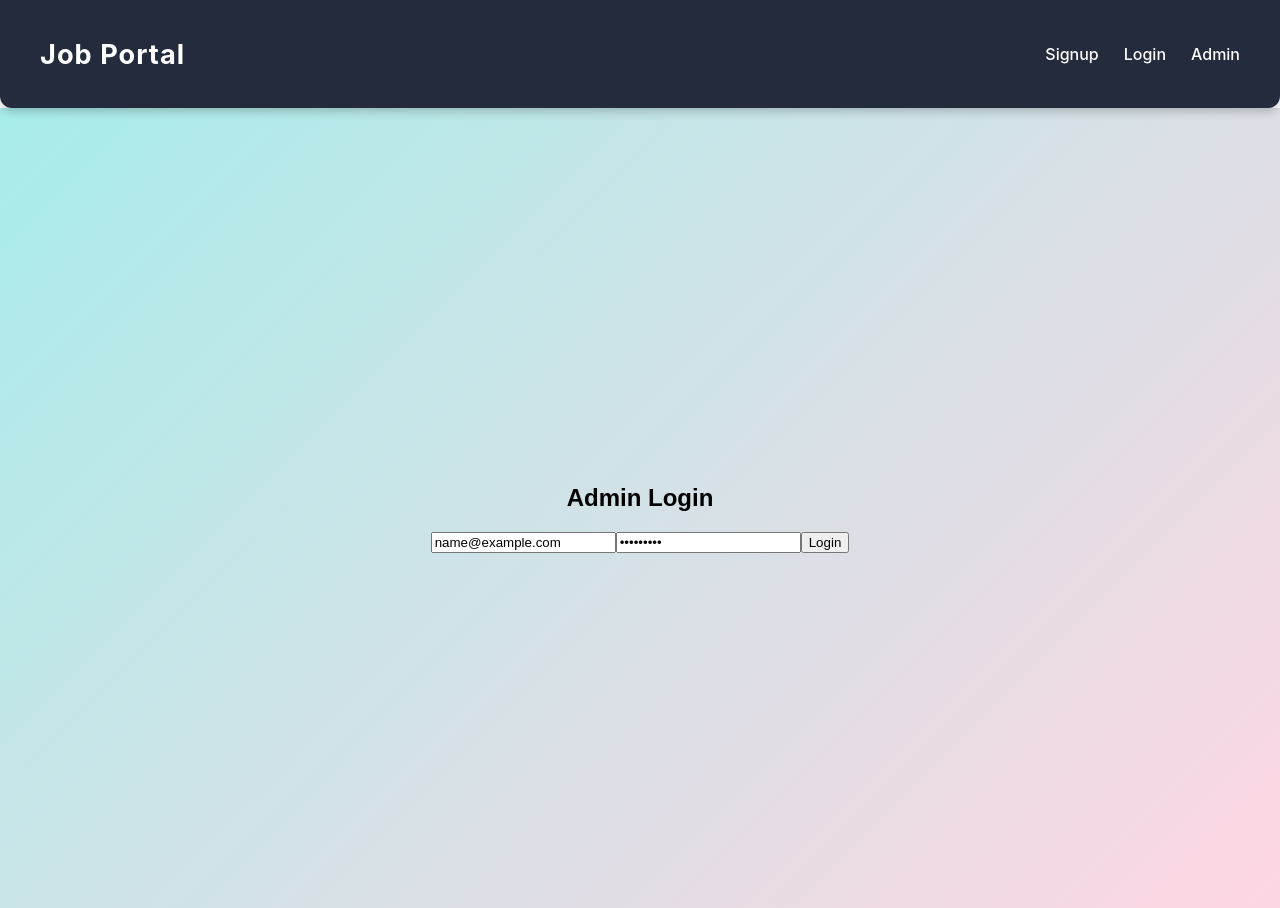
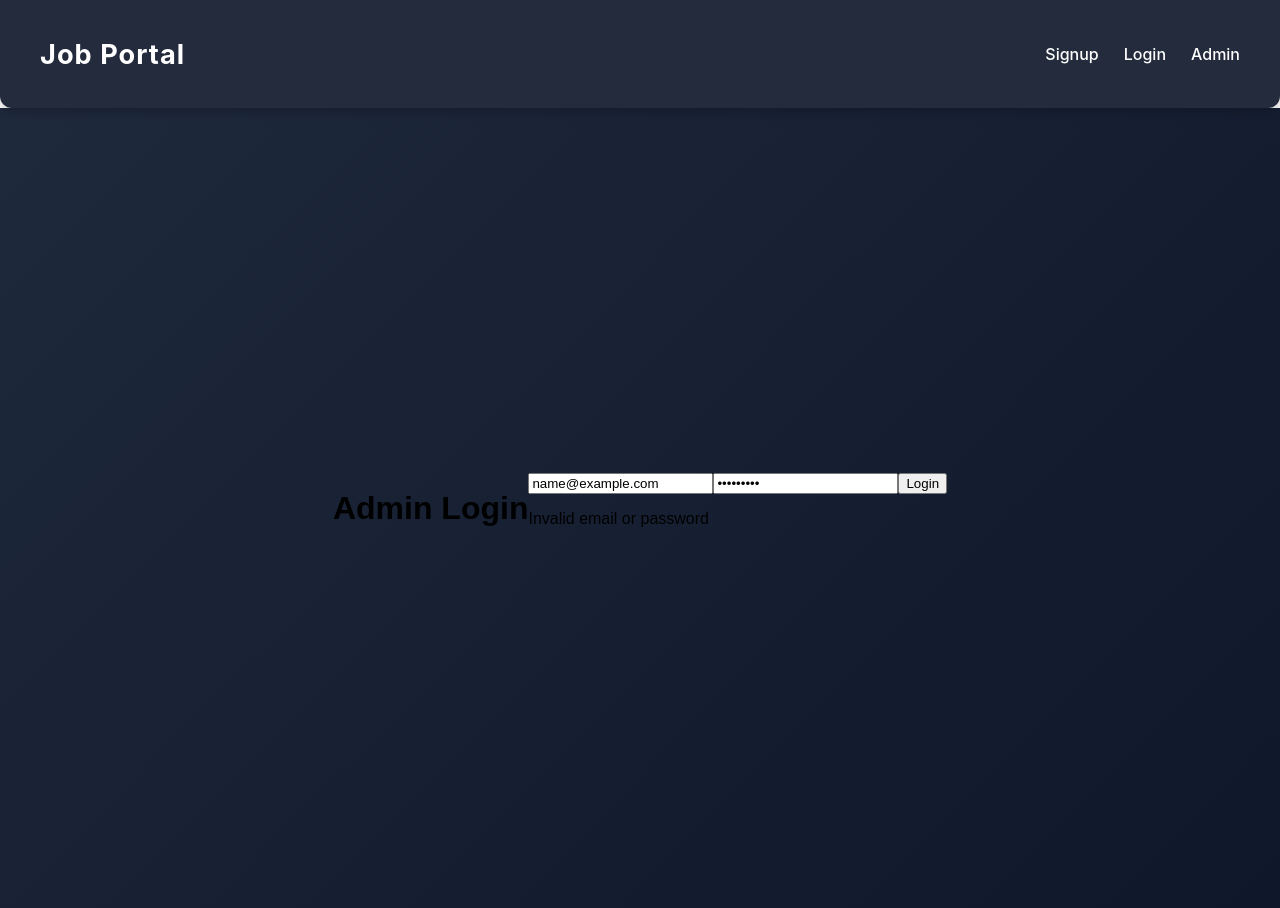
Before and after one commit to shamu-9906/jobrecom, a React (Create React App) app in the folder frontend/: page /admin-login in a window 1280 px wide. Both pictures are taken after typing "name@example.com", "Sample123" into the empty fields and a click on the button "Login". Built offline with nearby package versions, Linux system fonts and the light colour scheme; no server answers.

Commit message:
Update AdminLogin.jsx

```diff
--- a/frontend/src/components/AdminLogin.jsx
+++ b/frontend/src/components/AdminLogin.jsx
@@ -1,27 +1,48 @@
-// frontend/src/pages/AdminLogin.js
 import React, { useState } from "react";
+import axios from "axios";
+import "./AdminLogin.css";
 
 const AdminLogin = () => {
   const [email, setEmail] = useState("");
   const [password, setPassword] = useState("");
+  const [error, setError] = useState("");
 
-  const handleLogin = (e) => {
+  const handleLogin = async (e) => {
     e.preventDefault();
-    if (email === "admin@jobs.com" && password === "admin123") {
-      localStorage.setItem("admin", true);
-      window.location.href = "/admin-dashboard";
-    } else {
-      alert("Invalid credentials");
+    try {
+      const res = await axios.post("https://jobrecom-backend.onrender.com/api/admin/login", {
+        email,
+        password,
+      });
+      if (res.data.success) {
+        localStorage.setItem("admin", "true");
+        window.location.href = "/admin-dashboard";
+      }
+    } catch (err) {
+      setError("Invalid email or password");
     }
   };
 
   return (
-    <div className="login-container">
-      <h2>Admin Login</h2>
+    <div className="admin-login-container">
+      <h1>Admin Login</h1>
       <form onSubmit={handleLogin}>
-        <input placeholder="Email" onChange={(e) => setEmail(e.target.value)} />
-        <input type="password" placeholder="Password" onChange={(e) => setPassword(e.target.value)} />
+        <input
+          type="email"
+          placeholder="Email"
+          value={email}
+          onChange={(e) => setEmail(e.target.value)}
+          required
+        />
+        <input
+          type="password"
+          placeholder="Password"
+          value={password}
+          onChange={(e) => setPassword(e.target.value)}
+          required
+        />
         <button type="submit">Login</button>
+        {error && <p className="error-text">{error}</p>}
       </form>
     </div>
   );
```
